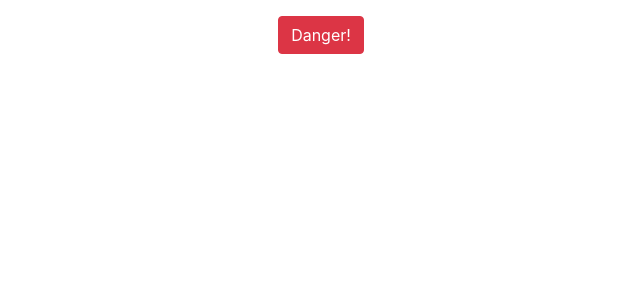
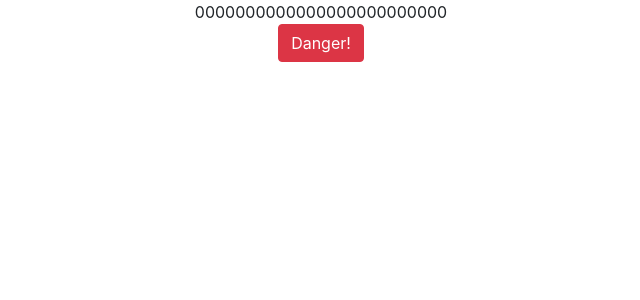
Before and after one commit to LaVanguardia/Nonogram, a React (Create React App) app: page / in a window 1280 px wide. Shown: the top 300 px of the page, without its empty margins (319-959 px from the left). Built offline with nearby package versions, Linux system fonts and the light colour scheme.

Commit message:
intento fallido de random grid...implementamos hooks...seguimos en ello

```diff
--- a/src/Nonogram.js
+++ b/src/Nonogram.js
@@ -1,9 +1,11 @@
-import React, { Component } from 'react';
+import React, { useState } from 'react';
 import './Nonogram.scss';
+import { render } from '@testing-library/react';
 
-class Nonogram extends Component {
+function Nonogram() {
 
-    state = {
+    // ---STATES---
+    const [newGame, changeNewGame] = useState({
         // We create a new grid here of 5x5
         grid: [
             [0, 0, 0, 0, 0],
@@ -12,37 +14,52 @@ class Nonogram extends Component {
             [0, 0, 0, 0, 0],
             [0, 0, 0, 0, 0]
         ]
-    }
+    })
+    const [solutionGame, changeSolutionGame] = useState({
+        // Here will be the solution (0 and 1) generate randomly
+        grid: [
+            [0, 0, 0, 0, 0],
+            [0, 0, 0, 0, 0],
+            [0, 0, 0, 0, 0],
+            [0, 0, 0, 0, 0],
+            [0, 0, 0, 0, 0]
+        ]
+    })
+    const [solutionUser, changeSolutionUser] = useState({
+        // Here will be the solution (0 and 1) of the user. We compare it with the solutionGame to see if its ok or not
+        grid: [
+            [0, 0, 0, 0, 0],
+            [0, 0, 0, 0, 0],
+            [0, 0, 0, 0, 0],
+            [0, 0, 0, 0, 0],
+            [0, 0, 0, 0, 0]
+        ]
+    })
+    // ---END OF STATES---
 
-    createNewGame = () => {
-        // first we calculate how many numbers are we going to have per row
-        let numbersToPlay = this.state.grid[0].length;
+    // componentDidMount () {
+    //     generateRandomSolution()
+    // }
 
-        let verticalClues = [];
-        let horizontalClues = [];
-
-        // To calculate the vertical clues, we use a random number
-        for (let i = 0; i < numbersToPlay; i++) {
-            verticalClues.push(Math.floor(Math.random() * numbersToPlay));
-        }
-        console.log(verticalClues);
-
-        // Esto lo he visto en internet Javi, puede estar muy chulo para iterar en cada row y dentro de cada row, en cada item...
-        //     let newPuzzle = () => {
-        //     puzzleGrid.map(row =>
-        //         row.map(item => (Math.floor(Math.random() * 3) === 0 ? 0 : 1))
-        //     )
-        // };
-    }
-
-    render() {
-        return (
-            <div className="game container-fluid" >
-                <p>{this.numbersToPlay}</p>
-                {this.createNewGame()}
-            </div>
+    let generateRandomSolution = () => {
+        changeNewGame(
+            solutionUser.grid.map(row =>
+                row.map(item => (Math.round(Math.random())))
+            )
         )
     }
+    // generateRandomSolution()
+
+    return (
+        <div className="game container-fluid" >
+            {solutionUser.grid.map(e =>
+                <div className="row">
+                    <div className="col-2">{e}</div>
+                </div>
+            )}
+        </div>
+    )
+
 }
 
 export default Nonogram;
```
